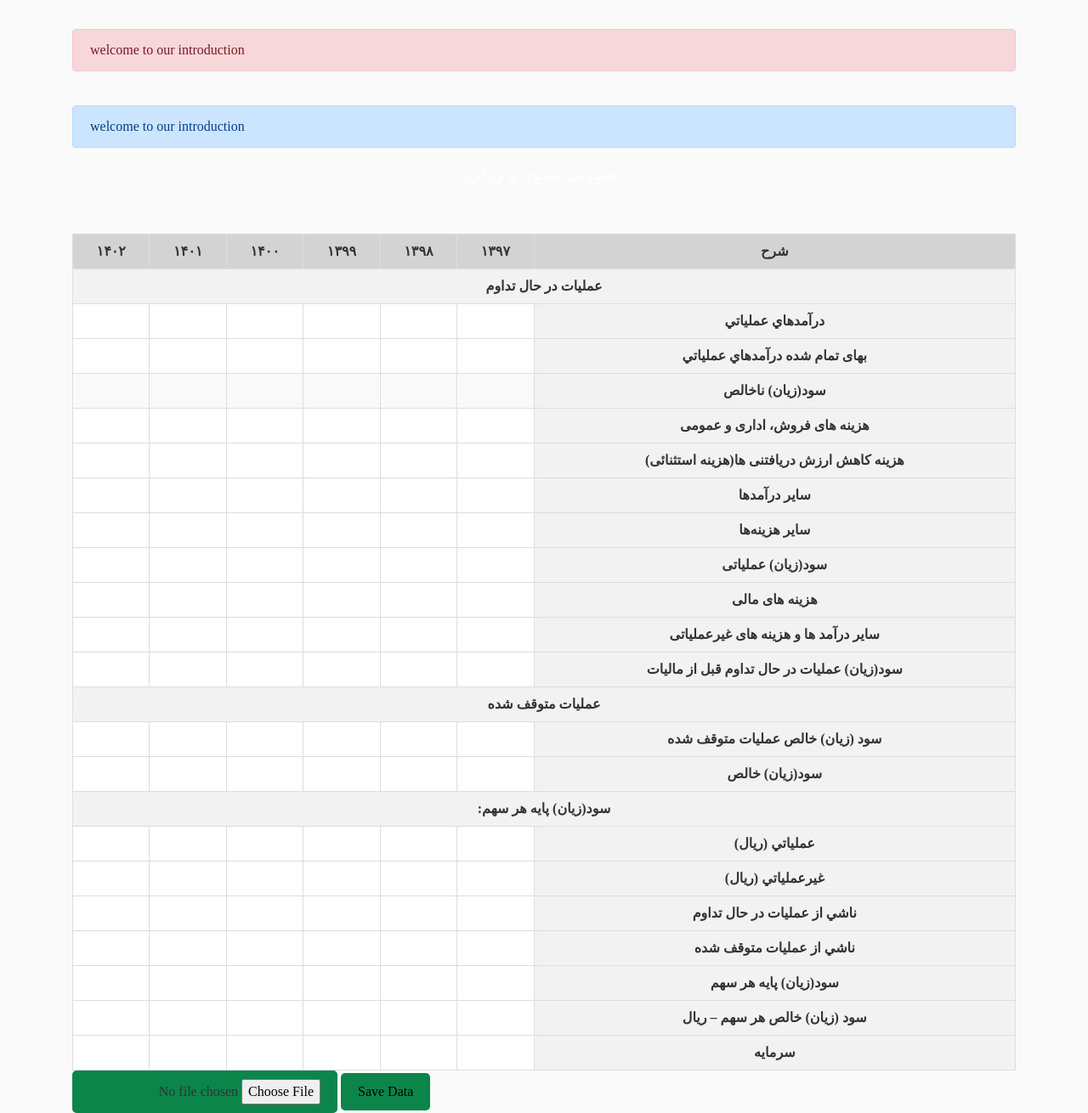
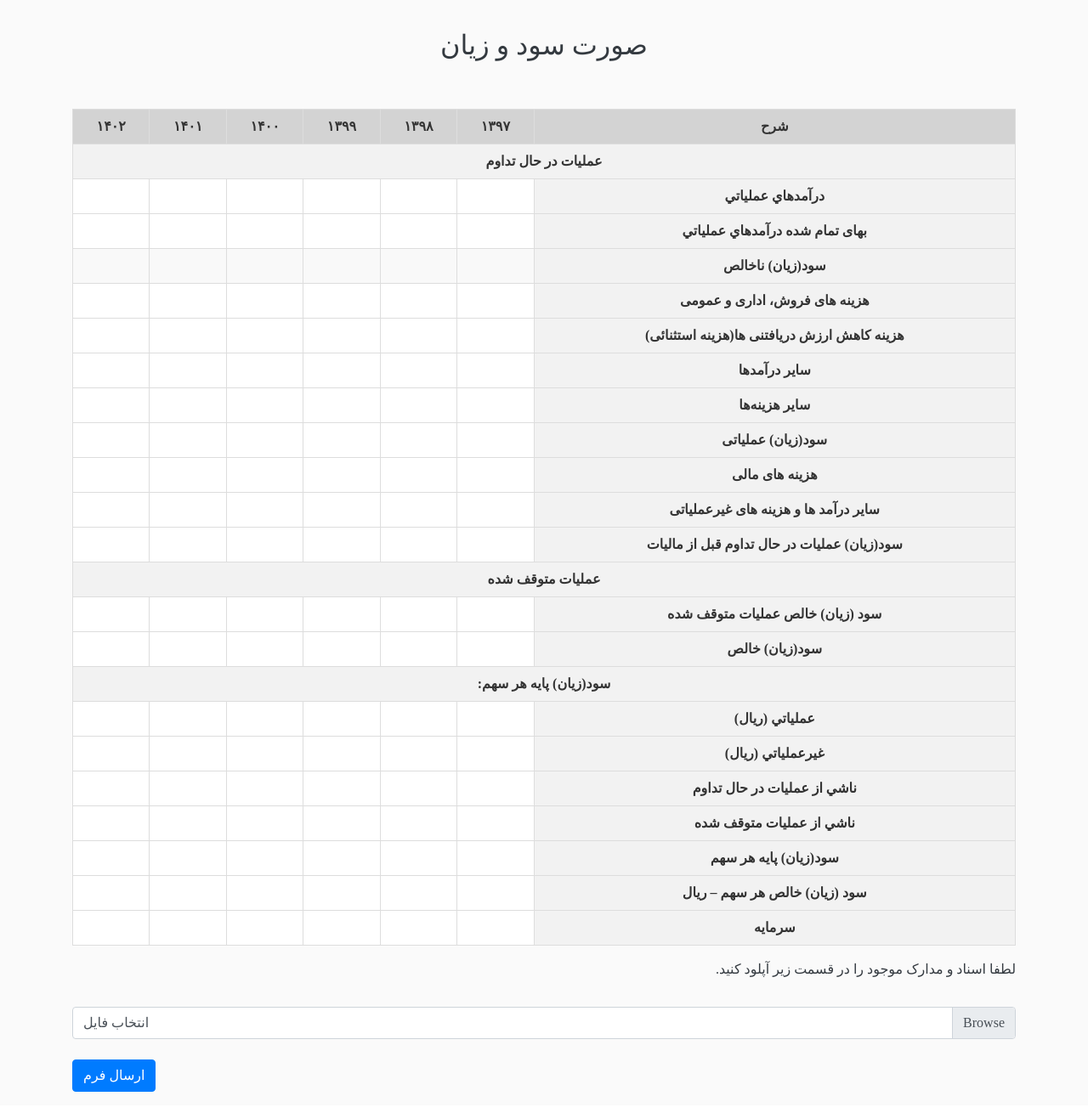
Before and after one commit to Hosseincpl/flask_deploy, a Flask app: page /BalanceSheet in a window 1280 px wide. Shown: the part 147-1457 px from the top of the page at 85% size. After the commit the page ends 1432 px from the top, so only its background shows below. Run offline with Flask 3, Linux system fonts and the light colour scheme; a user stored in the database is signed in; some libraries are stand-ins or nearby versions; some web fonts are replaced.

Commit message:
edit forms in balancesheet and btns

```diff
--- a/flaskblog/templates/BalanceSheet.html
+++ b/flaskblog/templates/BalanceSheet.html
@@ -6,7 +6,7 @@
 <head>
     <meta charset="UTF-8">
     <meta name="viewport" content="width=device-width, initial-scale=1.0">
-    <title>User Data Table with Sticky Header</title>
+    <title>BalanceSheet</title>
     <style>
         table {
             width: 100%;
@@ -103,27 +103,18 @@ tbody tr:nth-child(even) {
 
 thead tr {
     position: sticky; /* Make the first row sticky */
-    top: 0; /* Stick it to the top */
+    top: 100px; /* Stick it to the top */
     background-color: white; /* Background color of the sticky row */
     z-index: 1; /* Ensure it stays on top of other content */
 }
 
 
 
-
-
     </style>
 </head>
 <br>
-<div class="alert alert-danger" role="alert">
-    <span>welcome to our introduction</span>
-</div>
-<br>
-<div class="alert alert-primary" role="alert">
-    <span>welcome to our introduction</span>
-</div>
 <body>
-    <h4 style="text-align: center;">صورت سود و زیان</h4>
+    <h2 style="text-align: center;" class="text-dark">صورت سود و زیان</h4>
     <br><br>
     <table>
         <thead>
@@ -344,11 +335,45 @@ thead tr {
                 <td contenteditable="true"></td> </tr>
         </tbody>
     </table>
-    <button id="backToTopBtn" onclick="scrollToTop()">Top</button>
-    <button class="button" id="saveDataBtn">Save Data</button>
-    <input class="button" type="file" id="myFile" >
+    <p class="text-right text-dark h-5 mt-3">لطفا اسناد و مدارک موجود را در قسمت زیر آپلود کنید.</p>
+    <button id="backToTopBtn" onclick="scrollToTop()">بالای صفحه</button>
+    <div class="custom-file mt-3 mb-3">
+        <input type="file" class="custom-file-input" id="myFile">
+        <label class="custom-file-label" for="myFile">انتخاب فایل</label>
+    </div>
+<!-- Button trigger modal -->
+<!-- Button trigger modal -->
+<button type="button" class="btn btn-primary mt-2 mb-3" data-toggle="modal" data-target="#confirmationModal">
+    ارسال فرم
+</button>
 
-    <script>
+<!-- Modal -->
+<div class="modal fade" id="confirmationModal" tabindex="-1" role="dialog" aria-labelledby="confirmationModalLabel" aria-hidden="true">
+  <div class="modal-dialog" role="document">
+    <div class="modal-content">
+      <div class="modal-header">
+        <h5 class="modal-title" id="confirmationModalLabel">تأیید ارسال فرم</h5>
+        <button type="button" class="close" data-dismiss="modal" aria-label="Close">
+          <span aria-hidden="true">&times;</span>
+        </button>
+      </div>
+      <div class="modal-body">
+        آیا از ارسال فرم مطمئن هستید؟
+      </div>
+      <div class="modal-footer">
+        <button type="button" class="btn btn-secondary" data-dismiss="modal">ویرایش</button>
+        <button type="button" class="btn btn-primary" id="confirmFormBtn">تأیید</button>
+      </div>
+    </div>
+  </div>
+</div>
+
+<script>
+    document.getElementById('confirmFormBtn').addEventListener('click', function() {
+        // Close the modal when the "تأیید" (Confirm) button is clicked
+        $('#confirmationModal').modal('hide');
+    });
+
         function scrollToTop() {
                 // document.body.scrollTop = 0; // For Safari
                 document.documentElement.scrollTop = 0; // For Chrome, Firefox, IE, and Opera
```
